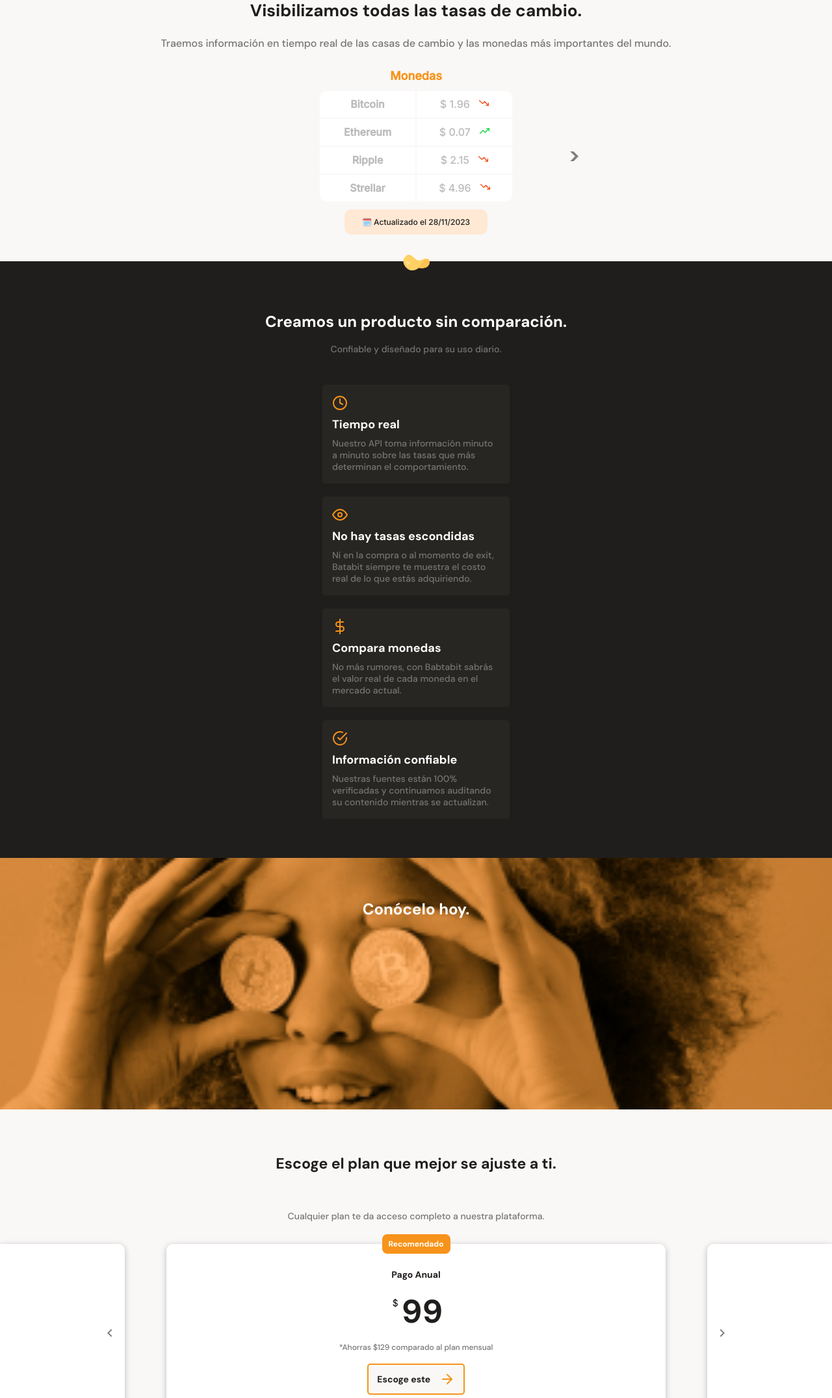
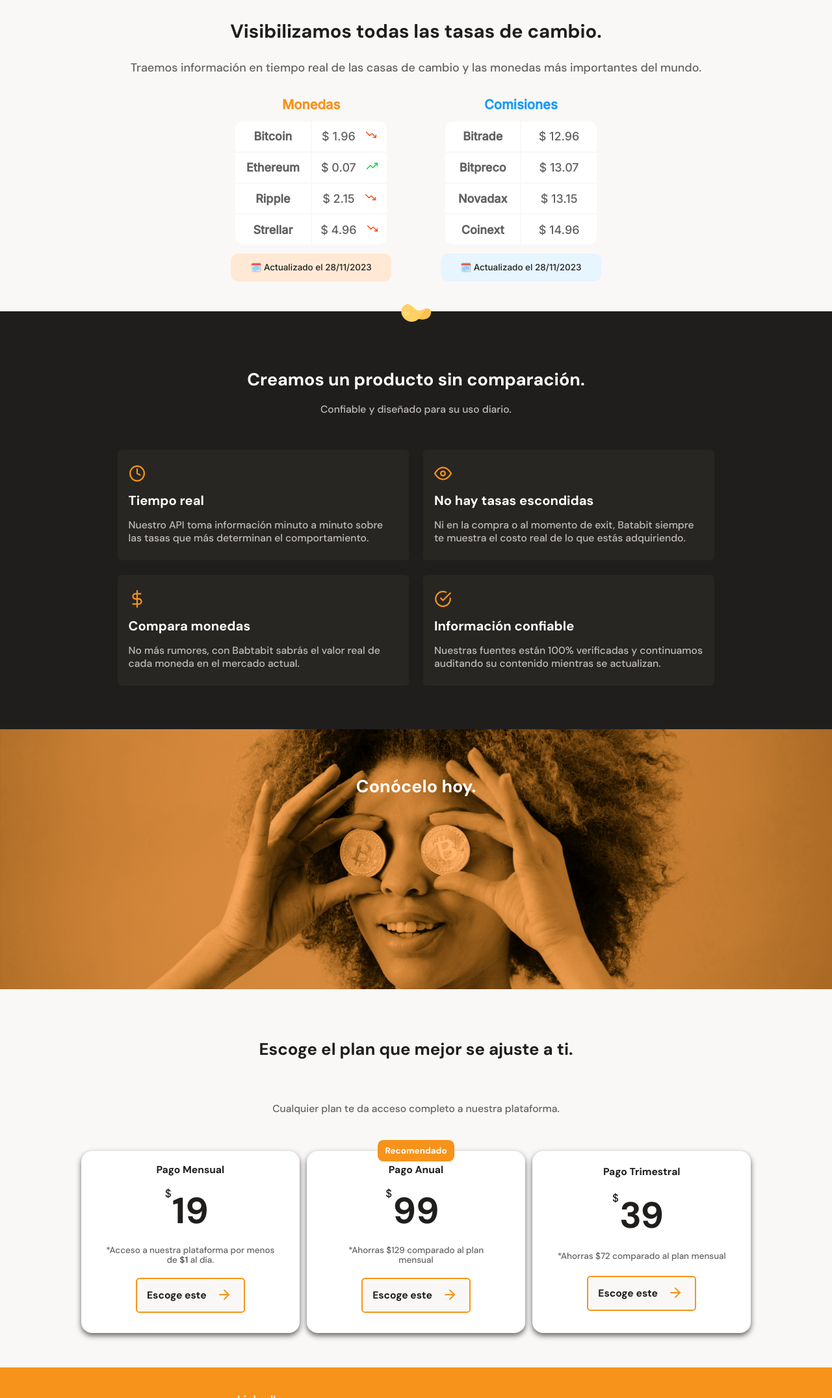
Before and after one commit to lestherxm/mobile-first-v1, a plain HTML site: page index.html in a window 1280 px wide. Shown: the part 649-2800 px from the top of the page at 65% size. Drawn offline with Linux system fonts and the light colour scheme.

Commit message:
Tablet, Medium, Normal and Larg Screen Style support

```diff
--- /dev/null
+++ b/assets/css/lg-screens.css
@@ -0,0 +1,16 @@
+html{
+    font-size: 70%;
+}
+
+.main__tbls-container{
+    width: 60%;
+    display: flex;
+    justify-content: center;
+    align-items: center;
+    column-gap: 1rem;
+}
+
+
+.plans-card-slider{
+    overflow-x: hidden;
+}
--- /dev/null
+++ b/assets/css/lgr-screens.css
@@ -0,0 +1,33 @@
+.main__tbls-container{
+    width: 50%;
+    display: flex;
+    justify-content: center;
+    align-items: center;
+    column-gap: 1rem;
+}
+
+.benefits-container{
+    padding-left: 12.5%;
+    padding-right: 12.5%;
+}
+
+@media (min-width: 1852px){
+    .benefits-container{
+        padding-left: 20%;
+        padding-right: 20%;
+    }
+}
+
+@media (min-width: 2315px){
+    .benefits-container{
+        padding-left: 30%;
+        padding-right: 30%;
+    }
+}
+
+@media (min-width: 3472px){
+    .benefits-container{
+        padding-left: 20%;
+        padding-right: 20%;
+    }
+}
--- /dev/null
+++ b/assets/css/md-screens.css
@@ -0,0 +1,34 @@
+.main-container .image{
+    /* 2. Box Model */
+    width: 15rem;
+    min-height: 15rem;
+    margin-bottom: 4rem;
+    /* 4. Visual Styles */
+    border-radius: 4px;
+    background: var(--background-color);
+    background: url('../images/bitcoin-1.svg') center/cover no-repeat;
+}
+
+.to-commissions{
+    display: none;
+}
+
+.main__tbls-container{
+    width: 70%;
+    display: flex;
+    justify-content: center;
+    align-items: center;
+    column-gap: 1rem;
+}
+
+.benefits-cards-container{
+    display: flex;
+    column-gap: 2rem;
+    justify-content: center;
+    flex-direction: row;
+    flex-wrap: wrap;
+}
+
+.plans-card-slider{
+    justify-content: center;
+}
--- a/assets/css/style.css
+++ b/assets/css/style.css
@@ -14,8 +14,9 @@
     --secondary-color-soft: #e7f5ff;
     --dark-color-1: #201e1c;
     --dark-color-2: #282623;
-    --light-darker-color: #bababa;
-    --light-gray-color: #757575;
+    /* --light-darker-color: #bababa; */
+    --light-darker-color: #636060;
+    --light-gray-color: #c1bdbd;
     --background-color: #faf8f7;
     --light-color: #fff;
 
@@ -31,6 +32,7 @@ html {
     /* 3. Typography */
     font-size: var(--primary-fz);
     font-family: var(--primary-ff);
+    scroll-behavior: smooth; /* an effect while scrolling with an anchor tag*/
 }
 
 *,
@@ -41,8 +43,6 @@ html {
     /* 2. Box Model */
     margin: 0;
     padding: 0;
-    /* 4. Visual Styles */
-    color-scheme: light dark;
 }
 
 body{
@@ -138,6 +138,7 @@ header img{
     box-shadow: 0px 4px 8px var(--dark-color-2);
     border: none;
     border-radius: 0.5rem;
+    user-select: none;
 }
 
 .header__content-container .button span{
@@ -209,7 +210,16 @@ main{
     font-weight: 500;
     line-height: 1.6rem;
     /* 4. Visual Styles */
-    color: var(--light-gray-color);
+    color: var(--light-darker-color);
+}
+
+.main__tbls-container{
+    margin: 0;
+    width: 100%;
+    display: flex;
+    justify-content: center;
+    align-items: center;
+    column-gap: 1rem;
 }
 
 .table-container{
@@ -280,7 +290,6 @@ main{
     /* 4. Visual Styles */
     color: var(--light-darker-color);
     background-color: var(--light-color);
-
 }
 
 .table-container .content th{
@@ -348,14 +357,6 @@ main{
     color: var(--secondary-color);
 }
 
-/* .tbl-coins{
-    display: block;
-}
-
-.tbl-commissions{
-    display: block;
-} */
-
 .hide-element{
     display: none;
 }
@@ -369,6 +370,13 @@ main{
     left: 0;
     background: url('../icons/chevron.svg') center/cover no-repeat;
     transform: rotate(-180deg);
+}
+
+.benefits-cards-container{
+    display: flex;
+    flex-direction: column;
+    justify-content: center;
+    align-items: center;
 }
 
 .benefits-container{
@@ -387,11 +395,14 @@ main{
 }
 
 .benefits-container .isotipo{
+    /* 1. Positioning */
     display: inline-block;
     position: absolute;
     top: -1rem;
+    /* 2. Box Model */
     width: 4.1rem;
     height: 2.4rem;
+    /* 4. Visual Styles */
     background: url('../icons/isotipo.svg') center/cover no-repeat;
     transform: scaleX(-1);
 }
@@ -451,7 +462,9 @@ main{
     justify-content: space-evenly;
     align-items: start;
     /* 2. Box Model */
-    width: 28.8rem;
+    width: 90%;
+    min-width: 28.8rem;
+    max-width: 40rem;
     min-height: 15.2rem;
     border-radius: 0.5rem;
     padding: 1.5rem;
@@ -461,38 +474,41 @@ main{
 }
 
 .benefit-card__title{
-    font-weight: 700;
+    margin-bottom: 1rem;
+    font-weight: bold;
     font-size: 1.8rem;
     line-height: 1.8rem;
     color: var(--light-color);
-    margin-bottom: 1rem;
 }
 
 .benefit-card__description{
+    font-size: 1.4rem;
     font-weight: 500;
-    font-size: 1.4rem;
     line-height: 1.8rem;
+    text-align: left;
     color: var(--light-gray-color);
-    text-align: left;
 }
 
 .meet-us-container{
     display: flex;
     justify-content: center;
     position: relative;
-    min-height: 38.7rem;
-    background-image: url('../images/bitcoin-2.webp');
+    min-width: 32rem;
+    min-height: 50vh;
+    min-height: 50svh;
+    background-color: var(--primary-color);
+    background-image: url('../images/bitcoin-2-md.png');
     background-position: center;
     background-repeat: no-repeat;
     background-size: cover;
-    background-color: var(--primary-color);
 }
 
 .meet-us-container > p{
     position: absolute;
     top: 6.5rem;
+    font-size: 2.4rem;
+    line-height: 2.6rem;
     font-weight: 700;
-    font-size: 2.4rem;
     text-align: center;
     color: var(--light-color);
 }
@@ -500,6 +516,7 @@ main{
 .plans-container{
     position: relative;
     margin: 6rem 0;
+    min-width: 32rem;
     height: 40rem;
 }
 
@@ -510,7 +527,7 @@ main{
     min-width: 28.8rem;
     min-height: 11.2rem;
     padding-top: 1rem;
-    margin: 1rem 1.5rem;
+    margin: 1rem 1.5rem 0rem;
     text-align: center;
 }
 
@@ -525,126 +542,92 @@ main{
     font-weight: 500;
     font-size: 1.4rem;
     font-language-override: 1.8rem;
-    color: var(--light-gray-color);
+    color: var(--light-darker-color);
 }
 
-.plan-card-container{
-    position: relative;
+.plans-card-slider{
     display: flex;
-    justify-content: space-between;
-    align-items: end;
+    scroll-snap-align: center;
     width: 100%;
+    min-width: 32rem;
     min-height: 27.5rem;
+    text-align: center;
+    overflow-x: scroll;
+    overscroll-behavior-x: contain;
+    scroll-snap-type: x proximity;
+    user-select: none;
 }
 
-.plan-card-container .item{
+.plans-card-slider .item{
+    position: relative;
     display: flex;
     flex-direction: column;
     justify-content: space-evenly;
     align-items: center;
-    position: relative;
     text-align: center;
+    width: 70%;
+    min-width: 29rem;
+    max-width: 30rem;
     min-height: 25rem;
-    padding-top: 2rem;
-    box-shadow: 0px 2px 10px var(--light-darker-color);
+    padding: 0 1.5rem;
+    margin: 5rem 0.5rem 2rem;
     background-color: var(--light-color);
+    border-radius: 1.5rem;
+    box-shadow: 0px 4px 8px var(--light-darker-color);
 }
 
-.plan-card-left{
-    border-top-right-radius: 1rem;
-    border-bottom-right-radius: 1rem;
-    width: 15%;
-    min-width: 5rem;
-}
-
-.plan-card-left .previous-plan,
-.plan-card-right .next-plan{
+.plan-card__recommended{
     position: absolute;
-    top: 50%;
-    /* 1. Positioning */
-    display: inline-block;
-    /* 2. Box Model */
-    width: 2.5rem;
-    min-height: 2.4rem;
-    /* 4. Visual Styles */
-    background-repeat: no-repeat;
-    background-position: center;
-    border: none;
-    background-color: inherit;
-}
-
-.previous-plan{
-    transform: rotate(180deg);
-    background-image: url('../icons/chevron.svg');
-    right: 1rem;
-}
-
-.next-plan{
-    background-image: url('../icons/chevron.svg');
-    left: 1rem;
-}
-
-.plan-card__center{
-    border-radius: 1rem;
-    width: 60%;
-    min-width: 19rem;
-}
-
-.plan-card-right{
-    border-top-left-radius: 1rem;
-    border-bottom-left-radius: 1rem;
-    width: 15%;
-    min-width: 5rem;
-}
-
-.plan-card__name{
-    position: absolute;
+    text-align: center;
     top: -1.5rem;
-    border-radius: .8rem;
     padding: .8rem;
     font-weight: 700;
     font-size: 1.2rem;
     line-height: 1.4rem;
-    text-align: center;
     width: 10.5rem;
     min-height: 3rem;
-    background-color: var(--primary-color);
+    border-radius: .8rem;
+    background: var(--primary-color);
+    /* background: radial-gradient(circle, rgba(247,236,108,1) 0%, rgba(217,164,4,1) 70%); */
     color: var(--light-color);
 }
 
 .plan-card__period{
+    /* margin-top: 2rem; */
     font-size: 1.4rem;
+    font-weight: 700;
     line-height: 1.8rem;
     color: var(--dark-color-1);
 }
 
 .plan-card__price{
+    position: relative;
     font-size: 5rem;
     font-weight: 700;
     line-height: 6rem;
-    display: flex;
-    align-items: start;
 }
 
 .plan-card__price .currency{
+    position: absolute;
+    left: -1rem;
     font-size: 1.5rem;
     font-weight: 500;
     line-height: 1.4rem;
-    padding: 1rem 0.5rem 0rem;
 }
 
 .plan-card__advice{
     font-weight: 500;
     font-size: 1.2rem;
     line-height: 1.4rem;
-    color: var(--light-gray-color);
+    color: var(--light-darker-color);
     margin: 0 1.8rem;
 }
 
 .plan-card__choose-option{
     display: flex;
+    align-items: start;
+    justify-content: space-evenly;
     align-items: center;
-    justify-content: space-evenly;
     border-radius: .5rem;
     width: 15rem;
     min-height: 4.8rem;
@@ -652,9 +635,11 @@ main{
     font-size: 1.4rem;
     font-weight: 700;
     line-height: 1.8rem;
+    background-color: var(--background-color);
+    border: 2px solid var(--primary-color);
     color: var(--dark-color-1);
-    border: 2px solid var(--primary-color);
-    background-color: var(--background-color);
+    user-select: none;
+    margin-bottom: 1rem;
 }
 
 .choose-option__icon{
@@ -670,6 +655,7 @@ main{
     justify-content: space-evenly;
     align-items: center;
     background-color: var(--primary-color);
+    color: var(--light-color);
 }
 
 .footer-container .social-media{
@@ -682,11 +668,11 @@ main{
 
 .social-media li a{
     text-decoration: none;
-    color: var(--light-color);
     font-size: 1.6rem;
     font-weight: 500;
     line-height: 1.8rem;
     cursor: pointer;
+    color: var(--light-color);
 }
 
 .footer-container .brand-info{
--- /dev/null
+++ b/assets/js/md-screen-size.js
@@ -0,0 +1,14 @@
+window.addEventListener('resize', validateScreenSize);
+
+function validateScreenSize() {
+    let ancho = window.innerWidth; // Obtiene el ancho de la ventana
+    let elemento = document.querySelector('.tbl-commissions');
+
+    if (ancho >= 930) {
+        elemento.classList.remove('hide-element');
+    } else {
+        elemento.classList.add('hide-element');
+    }
+}
+
+validateScreenSize();
--- a/assets/js/table-changer.js
+++ b/assets/js/table-changer.js
@@ -10,6 +10,7 @@ btnToCoins.addEventListener('click', toggleTables)
 function toggleTables(){
     tblCoins.classList.toggle('hide-element');
     tblCommissions.classList.toggle('hide-element');
+
     btnToCommissions.classList.toggle('hide-element');
     btnToCoins.classList.toggle('hide-element');
 }
--- a/index.html
+++ b/index.html
@@ -14,17 +14,23 @@
     <link rel="stylesheet" href="./assets/css/normalize.css">
     <!-- GENERAL STYLES - MOBILE FIRST PATTERN -->
     <link rel="stylesheet" href="./assets/css/style.css">
+    <!-- MEDIUM SCREEN -->
+    <link rel="stylesheet" href="./assets/css/md-screens.css" media="(min-width: 930px)">
+    <!-- LARGE SCREENS -->
+    <link rel="stylesheet" href="./assets/css/lg-screens.css" media="(min-width: 1024px)">
+    <!-- LARGER SCREENS -->
+    <link rel="stylesheet" href="./assets/css/lgr-screens.css" media="(min-width: 1230px)">
     <title>Document</title>
 </head>
 
 <body>
     <header class="container--primary">
-        <img src="./assets/icons/imagotipo-comp.png" alt="Imagotipo de Batabit" title="Imagotipo de Batabit">
+        <img src="./assets/icons/imagotipo.svg" alt="Imagotipo de Batabit" title="Imagotipo de Batabit">
         <section class="header__content-container">
             <!-- is recommended to put only one H1 in your website between 50 and 60 characters -->
             <h1>La próxima revolución en el intercambio de criptomonedas.</h1>
             <p>Batabit te ayuda a navegar entre los diferentes precios y tendencias.</p>
-            <a href="#" class="button">Conoce Nuestros Planes <span></span></a>
+            <a href="#plans" class="button">Conoce Nuestros Planes <span></span></a>
         </section>
     </header>
 
@@ -37,6 +43,7 @@
                 <h2>Visibilizamos todas las tasas de cambio.</h2>
                 <p>Traemos información en tiempo real de las casas de cambio y las monedas más importantes del mundo.</p>
             </section>
+            <div class="main__tbls-container">
                 <section class="table-container tbl-coins" id="tbl-coins">
                     <div class="title">Monedas</div>
                     <table class="content">
@@ -72,7 +79,7 @@
                     <div class="add-info">
                         <p class="info-coins" title="Fecha Última de Actualización">🗓️ Actualizado el 28/11/2023</p>
                     </div>
-                <button class="btn-table-changer to-commissions" id="to-commissions">
+                    <button class="btn-table-changer to-commissions" id="to-commissions" name="button to show other table">
                         <!-- ICON FILLED WITH CSS -->
                     </button>
                 </section>
@@ -99,10 +106,11 @@
                     <div class="add-info">
                         <p class="info-commissions" title="Fecha Última de Actualización">🗓️ Actualizado el 28/11/2023</p>
                     </div>
-                <button class="btn-table-changer to-coins hide-element" id="to-coins">
+                    <button class="btn-table-changer to-coins hide-element" id="to-coins" name="button to show other table">
                         <!-- ICON FILLED WITH CSS -->
                     </button>
                 </section>
+            </div>
         </article>
 
         <article class="benefits-container">
@@ -114,6 +122,7 @@
                 <p>Confiable y diseñado para su uso diario.</p>
             </section>
 
+            <div class="benefits-cards-container">
                 <section class="benefit-card">
                     <span class="benefit-card__icon clock">
                         <!-- FILLED WITH CSS -->
@@ -161,26 +170,34 @@
                         Nuestras fuentes están 100% verificadas y continuamos auditando su contenido mientras se actualizan.
                     </p>
                 </section>
+            </div>
         </article>
 
         <article class="meet-us-container">
             <p>Conócelo hoy.</p>
         </article>
 
-        <article class="plans-container">
+        <article class="plans-container" id="plans">
             <section class="plans_container_header">
                 <h2 class="plans-container__title">Escoge el plan que mejor se ajuste a ti.</h2>
                 <p class="plans-container__description">Cualquier plan te da acceso completo a nuestra plataforma.</p>
             </section>
 
-            <section class="plan-card-container">
-                <div class="plan-card-left item">
-                    <button class="previous-plan">
-                        <!-- ICON FILLED WITH CSS -->
-                    </button>
+            <section class="plans-card-slider" id="plans-card-slider">
+                <div class="plan-card__center item">
+                    <h4 class="plan-card__period">Pago Mensual</h4>
+                    <p class="plan-card__price"><span class="currency">$</span> 19</p>
+                    <p class="plan-card__advice">*Acceso a nuestra plataforma por menos de <b>$1</b> al día.</p>
+                    <a class="plan-card__choose-option" href="#">
+                        <span>
+                            Escoge este
+                        </span>
+                        <span class="choose-option__icon">
+                        </span>
+                    </a>
                 </div>
                 <div class="plan-card__center item">
-                    <h3 class="plan-card__name">Recomendado</h3>
+                    <h3 class="plan-card__recommended">Recomendado</h3>
                     <h4 class="plan-card__period">Pago Anual</h4>
                     <p class="plan-card__price"><span class="currency">$</span> 99</p>
                     <p class="plan-card__advice">*Ahorras $129 comparado al plan mensual</p>
@@ -189,17 +206,24 @@
                             Escoge este
                         </span>
                         <span class="choose-option__icon">
-                            <!-- ICON FILLED WITH CSS -->
                         </span>
                     </a>
                 </div>
-                <div class="plan-card-right item">
-                    <button class="next-plan">
-                        <!-- ICON FILLED WITH CSS -->
-                    </button>
+                <div class="plan-card__center item">
+                    <h4 class="plan-card__period">Pago Trimestral</h4>
+                    <p class="plan-card__price"><span class="currency">$</span>39</p>
+                    <p class="plan-card__advice">*Ahorras $72 comparado al plan mensual</p>
+                    <a class="plan-card__choose-option" href="#">
+                        <span>
+                            Escoge este
+                        </span>
+                        <span class="choose-option__icon">
+                        </span>
+                    </a>
                 </div>
             </section>
         </article>
+
     </main>
 
     <footer class="container--primary footer-container">
@@ -226,5 +250,7 @@
         </div>
     </footer>
     <script src="./assets/js/table-changer.js"></script>
+    <script src="./assets/js/card-centerer.js"></script>
+    <script src="./assets/js/md-screen-size.js"></script>
 </body>
 </html>
```
Also changed, not shown: assets/js/card-centerer.js (added, +9 -0 lines), assets/icons/chevron-left.svg (deleted), assets/icons/imagotipo-comp.png (deleted), assets/icons/imagotipo.png (deleted), assets/images/bitcoin-1-comp.webp (deleted), assets/images/bitcoin-1.webp (deleted), assets/images/bitcoin-2-comp.webp (deleted), assets/images/bitcoin-2-md.png (added), assets/images/bitcoin-2.png (deleted), assets/images/bitcoin-2.webp (deleted), 1 other file. Lines whose indentation alone changed are shown as unchanged.
